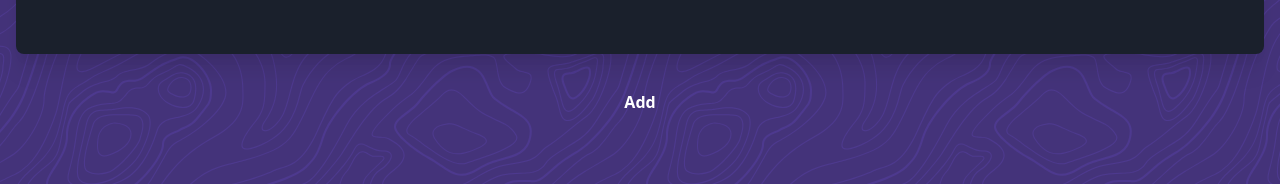
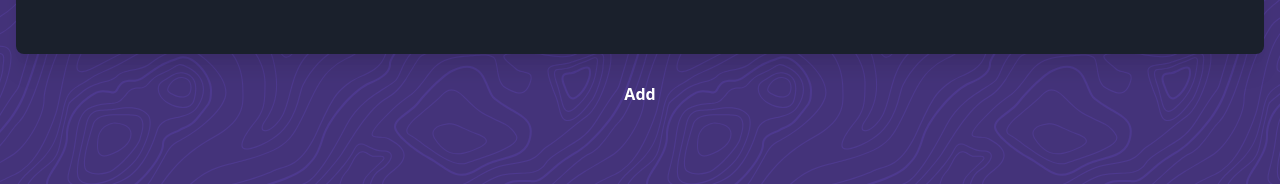
Before and after one commit to iamthismarvin/craftsmith, a Vue app: page /storage in a window 1280 px wide. Shown: the part 162-346 px from the top of the page. Built offline with nearby package versions, Linux system fonts and the light colour scheme.

Commit message:
FIX: Modify [Storage] padding to [px-2].

```diff
--- a/src/views/Storage.vue
+++ b/src/views/Storage.vue
@@ -1,5 +1,5 @@
 <template>
-  <div class="p-2">
+  <div class="px-2">
     <ItemBlock v-for="item in items" :key="item.id" :item="item" class="mb-2" />
     <button @click="addWeapon">Add</button>
   </div>
```
